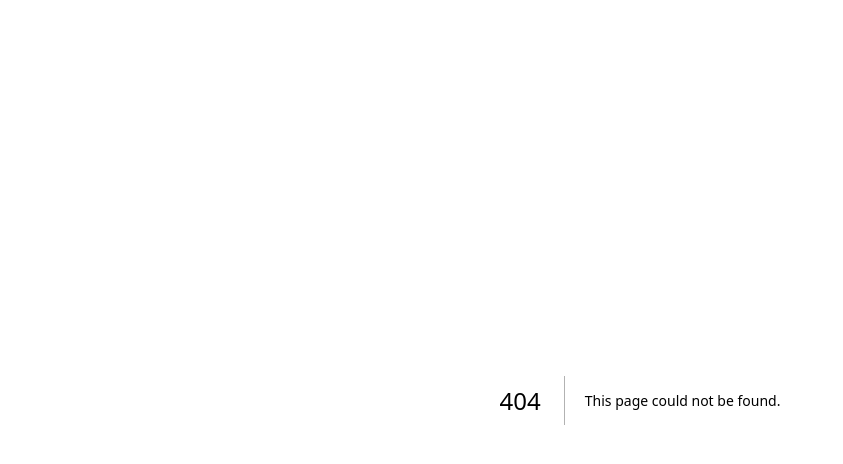
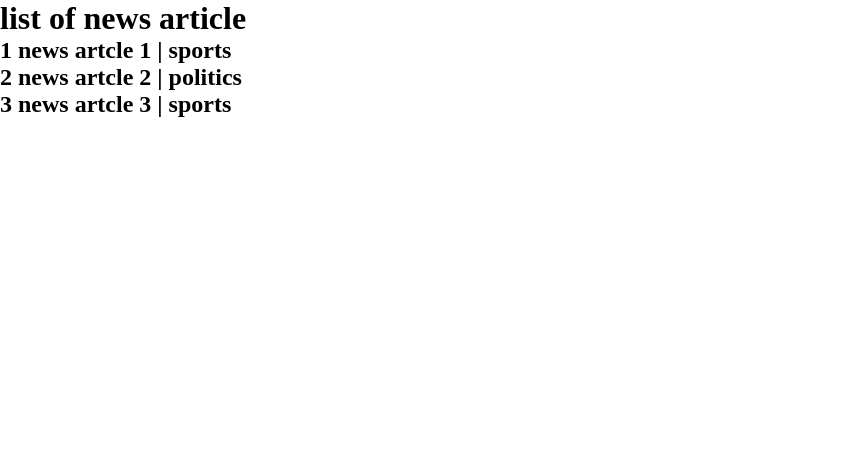
Before and after one commit to Marshood/nextJS, a Next.js app: page /news in a window 1280 px wide. Before the commit this address had no page. Shown: the top 464 px of the page, without its empty margins (0-843 px from the left). Built offline with nearby package versions, Linux system fonts and the light colour scheme; data requests are answered from the project's data file.

Commit message:
Inspecting SSR Builds, SSR with Dynamic Parameters

```diff
--- a/db.json
+++ b/db.json
@@ -1,4 +1,24 @@
 {
+  "news": [
+    {
+      "id": 1,
+      "title": "news artcle 1",
+      "category": "sports",
+      "description": "Description 1"
+    },
+    {
+      "id": 2,
+      "title": "news artcle 2",
+      "category": "politics",
+      "description": "Description 2"
+    },
+    {
+      "id": 3,
+      "title": "news artcle 3",
+      "category": "sports",
+      "description": "Description 3"
+    }
+  ],
   "products": [
     {
       "id": 1,
--- /dev/null
+++ b/pages/news/index.tsx
@@ -0,0 +1,31 @@
+import Link from 'next/link'
+
+export default function NewsArticleList({ atricles }) {
+  return (
+    <>
+      <h1>list of news article</h1>
+      {atricles.map((article) => {
+        return (
+          <div key={article.id}>
+            <h2>
+              {article.id} {article.title} | {article.category}
+            </h2>
+          </div>
+        )
+      })}
+      {/* <Link href={`posts`}>
+        <h2>News </h2>
+      </Link> */}
+    </>
+  )
+}
+
+export async function getServerSideProps() {
+  const response = await fetch('http://localhost:4000/news')
+  const data = await response.json()
+  return {
+    props: {
+      atricles: data,
+    },
+  }
+}
```
Also changed, not shown: pages/news/[category].tsx (added, +45 -0 lines).
